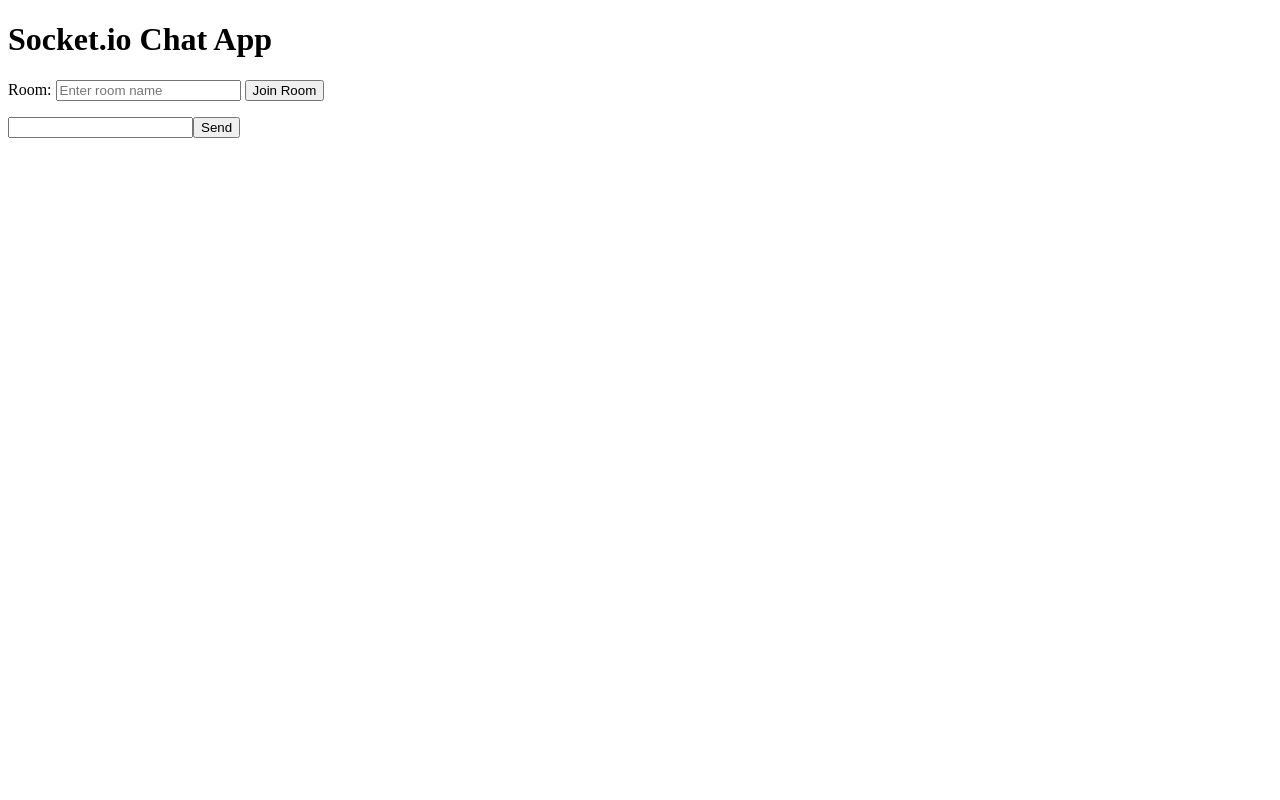
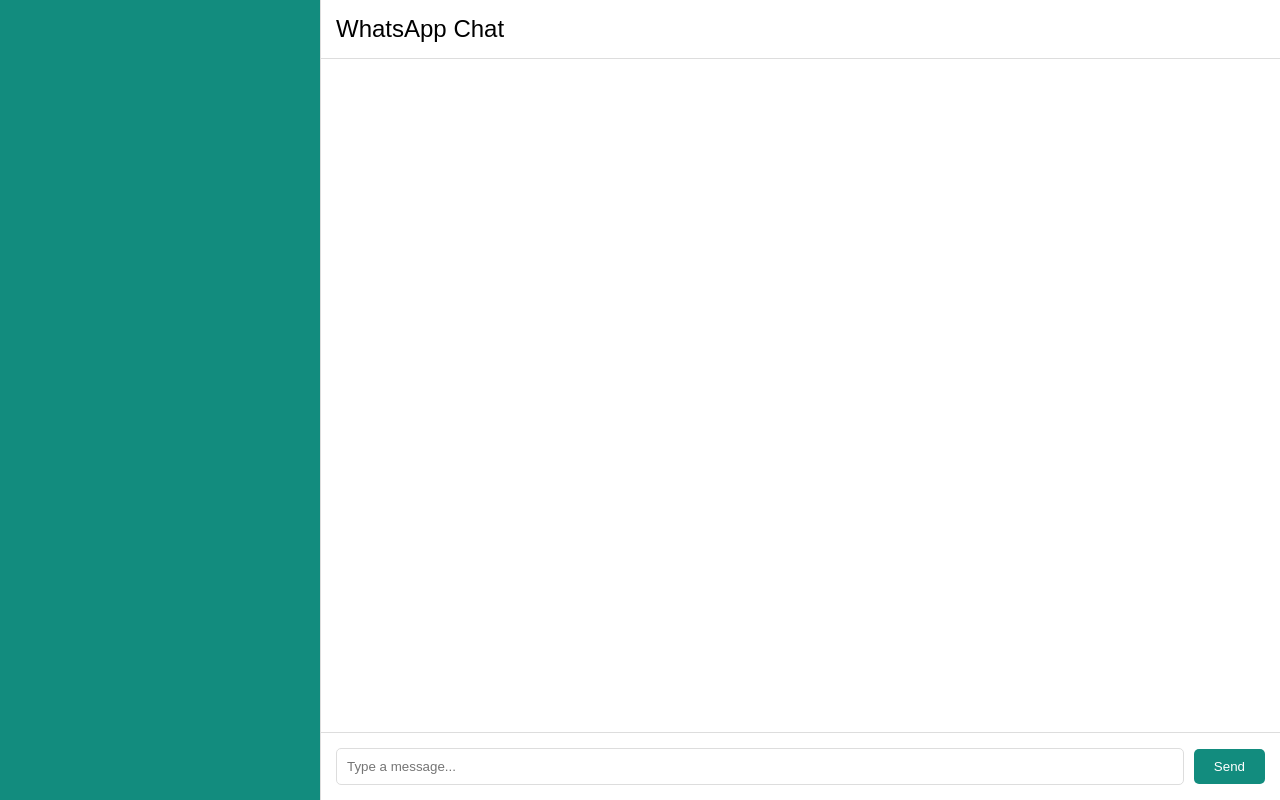
Before and after one commit to GoyalApoorv/100x-chat-app-socketio, a website: page public/index.html in a window 1280 px wide. Drawn offline with nearby package versions, Linux system fonts and the light colour scheme; no server answers.

Commit message:
Integrated socket.io and added functions to send/receive text

```diff
--- a/package.json
+++ b/package.json
@@ -11,6 +11,7 @@
   "license": "ISC",
   "dependencies": {
     "express": "^4.18.2",
-    "socket.io": "^4.7.2"
+    "socket.io": "^4.7.2",
+    "socket.io-client": "^4.7.2"
   }
 }
--- a/public/index.html
+++ b/public/index.html
@@ -1,46 +1,106 @@
 <!DOCTYPE html>
-<html>
+<html lang="en">
 <head>
-  <title>Socket.io Chat App</title>
+  <meta charset="UTF-8">
+  <meta name="viewport" content="width=device-width, initial-scale=1.0">
+  <style>body {
+    margin: 0;
+    font-family: Arial, sans-serif;
+    background-color: #f5f5f5;
+  }
+
+  .chat-app {
+    display: flex;
+    height: 100vh;
+  }
+
+  .sidebar {
+    width: 280px;
+    background-color: #128c7e;
+    color: #fff;
+    padding: 20px;
+  }
+
+  .chat-container {
+    flex: 1;
+    background-color: #fff;
+    border-left: 1px solid #ddd;
+    display: flex;
+    flex-direction: column;
+  }
+
+  .chat-header {
+    padding: 15px;
+    font-size: 24px;
+    border-bottom: 1px solid #ddd;
+  }
+
+  .chat-messages {
+    flex: 1;
+    padding: 15px;
+    overflow-y: auto;
+  }
+
+  .chat-input {
+    padding: 15px;
+    display: flex;
+    align-items: center;
+    border-top: 1px solid #ddd;
+  }
+
+  #message-input {
+    flex-grow: 1;
+    padding: 10px;
+    border: 1px solid #ddd;
+    border-radius: 5px;
+    outline: none;
+  }
+
+  #send-button {
+    margin-left: 10px;
+    padding: 10px 20px;
+    background-color: #128c7e;
+    color: #fff;
+    border: none;
+    border-radius: 5px;
+    cursor: pointer;
+  }
+
+  /* Responsive Styles */
+  @media (max-width: 768px) {
+    .chat-app {
+      flex-direction: column;
+    }
+
+    .sidebar {
+      width: 100%;
+    }
+
+    .chat-container {
+      border-left: none;
+      border-top: 1px solid #ddd;
+    }
+  }
+  </style>
+  <title>WhatsApp-Like Chat App</title>
 </head>
 <body>
-  <h1>Socket.io Chat App</h1>
-  <div>
-    <label for="room">Room:</label>
-    <input type="text" id="room" placeholder="Enter room name">
-    <button onclick="joinRoom()">Join Room</button>
+  <div class="chat-app">
+    <div class="sidebar">
+      <!-- Sidebar content here -->
+    </div>
+    <div class="chat-container">
+      <div class="chat-header">WhatsApp Chat</div>
+      <div class="chat-messages" id="chat-messages">
+        <!-- Messages will be added here dynamically -->
+      </div>
+      <div class="chat-input">
+        <input type="text" id="message-input" placeholder="Type a message...">
+        <button id="send-button">Send</button>
+      </div>
+    </div>
   </div>
-  <div id="chat">
-    <ul id="messages"></ul>
-    <input id="inputMessage" autocomplete="off" /><button onclick="sendMessage()">Send</button>
-  </div>
-
   <script src="/socket.io/socket.io.js"></script>
-  <script src="https://code.jquery.com/jquery-3.6.0.min.js"></script>
-  <script>
-    const socket = io();
-
-    function joinRoom() {
-      const room = document.getElementById('room').value;
-      socket.emit('join', room);
-    }
-
-    function sendMessage() {
-      const messageInput = document.getElementById('inputMessage');
-      const room = document.getElementById('room').value;
-      const message = messageInput.value;
-      if (message.trim() !== '') {
-        socket.emit('chat message', message, room);
-        messageInput.value = '';
-      }
-    }
-
-    socket.on('chat message', (msg) => {
-      const messagesList = document.getElementById('messages');
-      const li = document.createElement('li');
-      li.textContent = msg;
-      messagesList.appendChild(li);
-    });
-  </script>
+  <script src="scripts.js"></script>
 </body>
 </html>
```
Also changed, not shown: script.js (added, +20 -0 lines), 1 other file.
